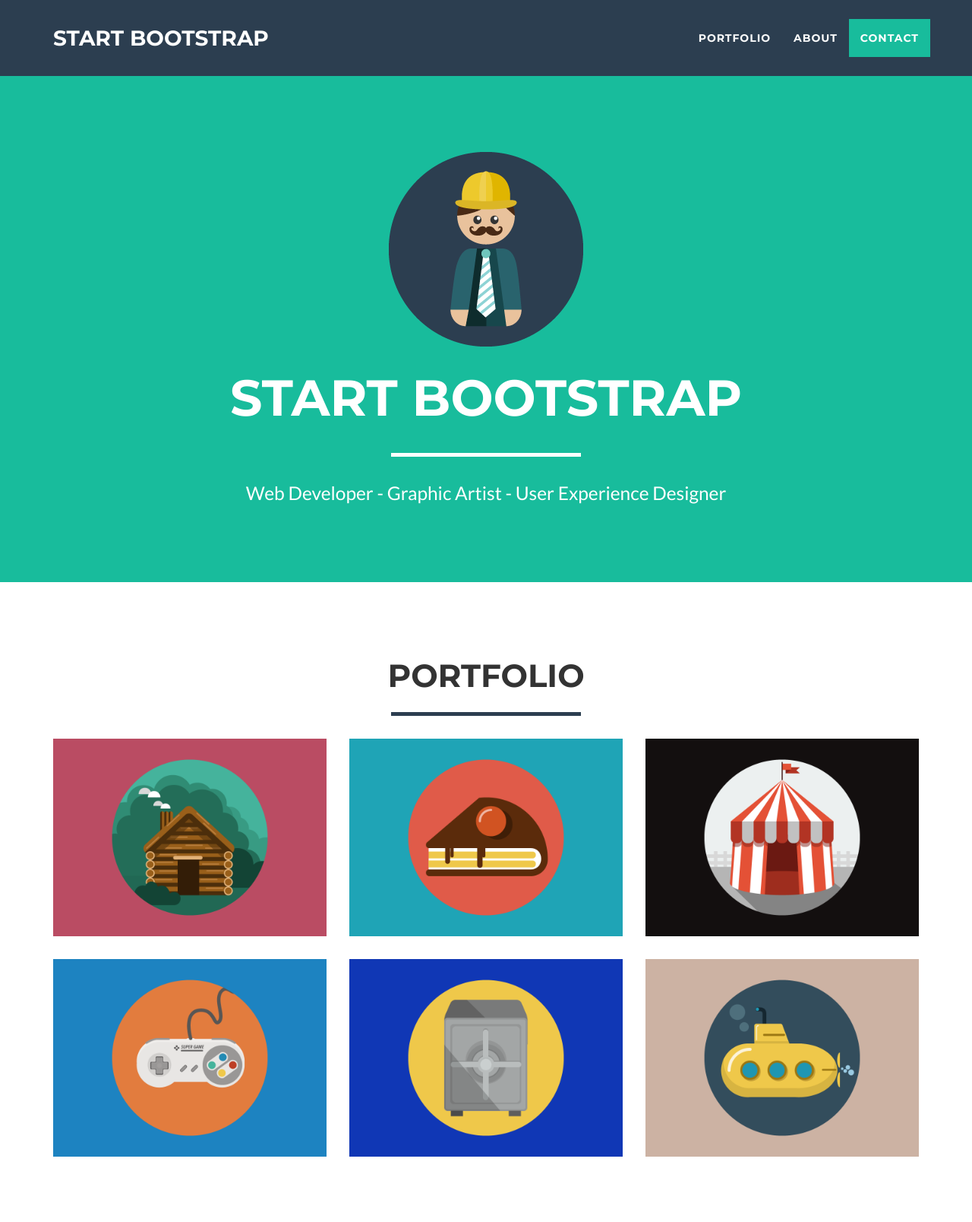
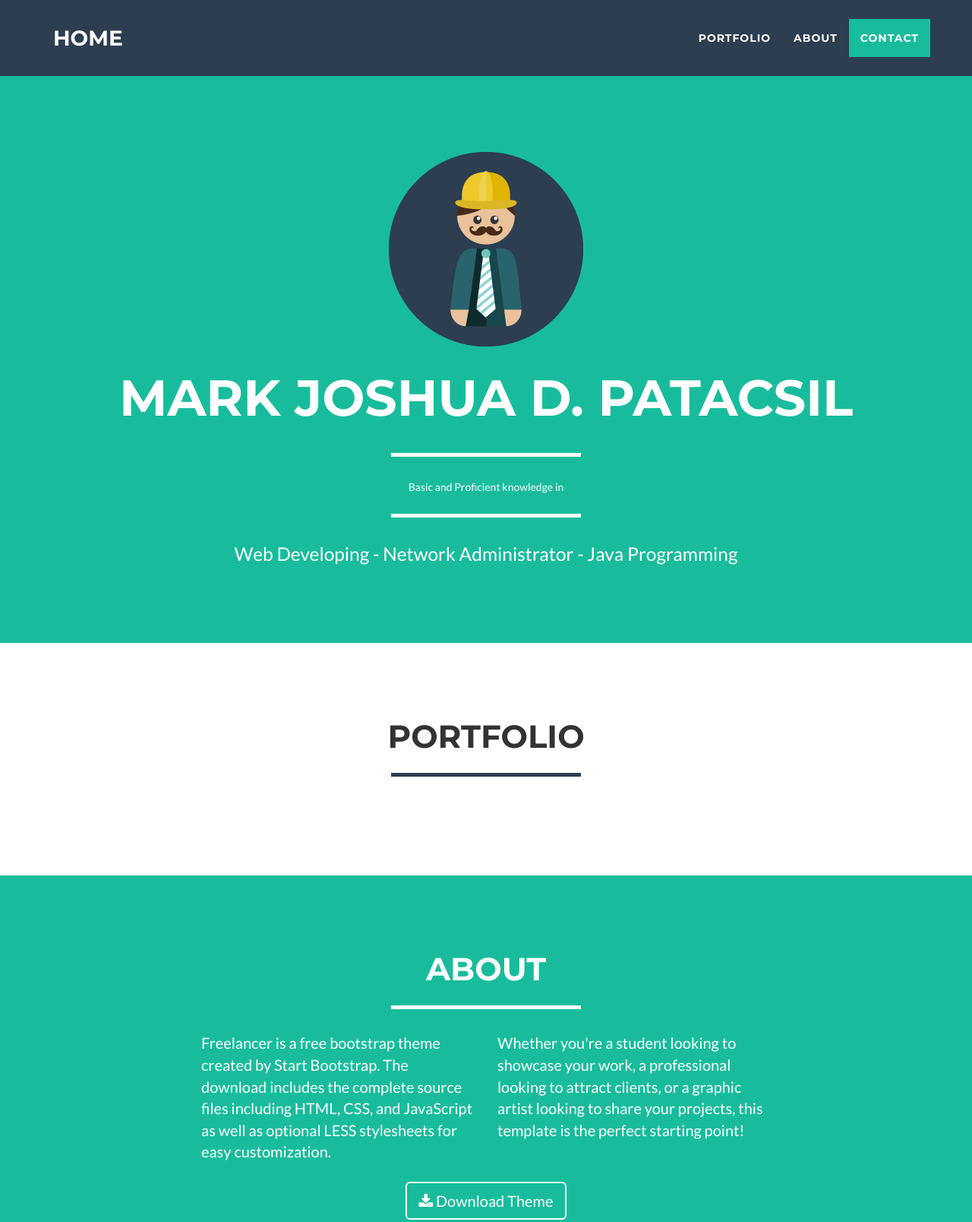
Before and after one commit to patacsilmark/patacsilmark.github.io, a website: page index.html in a window 1280 px wide. Shown: the top 1608 px of the page at 76% size. Drawn offline with nearby package versions, Linux system fonts and the light colour scheme.

Commit message:
Update index.html

```diff
--- a/index.html
+++ b/index.html
@@ -9,7 +9,7 @@
     <meta name="description" content="">
     <meta name="author" content="">
 
-    <title>Freelancer - Start Bootstrap Theme</title>
+    <title>Mark Joshua D. Patacsil</title>
 
     <!-- Bootstrap Core CSS -->
     <link href="vendor/bootstrap/css/bootstrap.min.css" rel="stylesheet">
@@ -41,7 +41,7 @@
                 <button type="button" class="navbar-toggle" data-toggle="collapse" data-target="#bs-example-navbar-collapse-1">
                     <span class="sr-only">Toggle navigation</span> Menu <i class="fa fa-bars"></i>
                 </button>
-                <a class="navbar-brand" href="#page-top">Start Bootstrap</a>
+                <a class="navbar-brand" href="#page-top">Home</a>
             </div>
 
             <!-- Collect the nav links, forms, and other content for toggling -->
@@ -73,9 +73,11 @@
                 <div class="col-lg-12">
                     <img class="img-responsive" src="img/profile.png" alt="">
                     <div class="intro-text">
-                        <span class="name">Start Bootstrap</span>
+                        <span class="name">MARK JOSHUA D. PATACSIL</span>
                         <hr class="star-light">
-                        <span class="skills">Web Developer - Graphic Artist - User Experience Designer</span>
+                        <span class = "head">Basic and Proficient knowledge in
+                        <hr class="star-light">
+                        <span class="skills">Web Developing - Network Administrator - Java Programming</span>
                     </div>
                 </div>
             </div>
@@ -91,71 +93,8 @@
                     <hr class="star-primary">
                 </div>
             </div>
-            <div class="row">
-                <div class="col-sm-4 portfolio-item">
-                    <a href="#portfolioModal1" class="portfolio-link" data-toggle="modal">
-                        <div class="caption">
-                            <div class="caption-content">
-                                <i class="fa fa-search-plus fa-3x"></i>
-                            </div>
-                        </div>
-                        <img src="img/portfolio/cabin.png" class="img-responsive" alt="">
-                    </a>
-                </div>
-                <div class="col-sm-4 portfolio-item">
-                    <a href="#portfolioModal2" class="portfolio-link" data-toggle="modal">
-                        <div class="caption">
-                            <div class="caption-content">
-                                <i class="fa fa-search-plus fa-3x"></i>
-                            </div>
-                        </div>
-                        <img src="img/portfolio/cake.png" class="img-responsive" alt="">
-                    </a>
-                </div>
-                <div class="col-sm-4 portfolio-item">
-                    <a href="#portfolioModal3" class="portfolio-link" data-toggle="modal">
-                        <div class="caption">
-                            <div class="caption-content">
-                                <i class="fa fa-search-plus fa-3x"></i>
-                            </div>
-                        </div>
-                        <img src="img/portfolio/circus.png" class="img-responsive" alt="">
-                    </a>
-                </div>
-                <div class="col-sm-4 portfolio-item">
-                    <a href="#portfolioModal4" class="portfolio-link" data-toggle="modal">
-                        <div class="caption">
-                            <div class="caption-content">
-                                <i class="fa fa-search-plus fa-3x"></i>
-                            </div>
-                        </div>
-                        <img src="img/portfolio/game.png" class="img-responsive" alt="">
-                    </a>
-                </div>
-                <div class="col-sm-4 portfolio-item">
-                    <a href="#portfolioModal5" class="portfolio-link" data-toggle="modal">
-                        <div class="caption">
-                            <div class="caption-content">
-                                <i class="fa fa-search-plus fa-3x"></i>
-                            </div>
-                        </div>
-                        <img src="img/portfolio/safe.png" class="img-responsive" alt="">
-                    </a>
-                </div>
-                <div class="col-sm-4 portfolio-item">
-                    <a href="#portfolioModal6" class="portfolio-link" data-toggle="modal">
-                        <div class="caption">
-                            <div class="caption-content">
-                                <i class="fa fa-search-plus fa-3x"></i>
-                            </div>
-                        </div>
-                        <img src="img/portfolio/submarine.png" class="img-responsive" alt="">
-                    </a>
-                </div>
             </div>
-        </div>
-    </section>
-
+           </section>
     <!-- About Section -->
     <section class="success" id="about">
         <div class="container">
```
